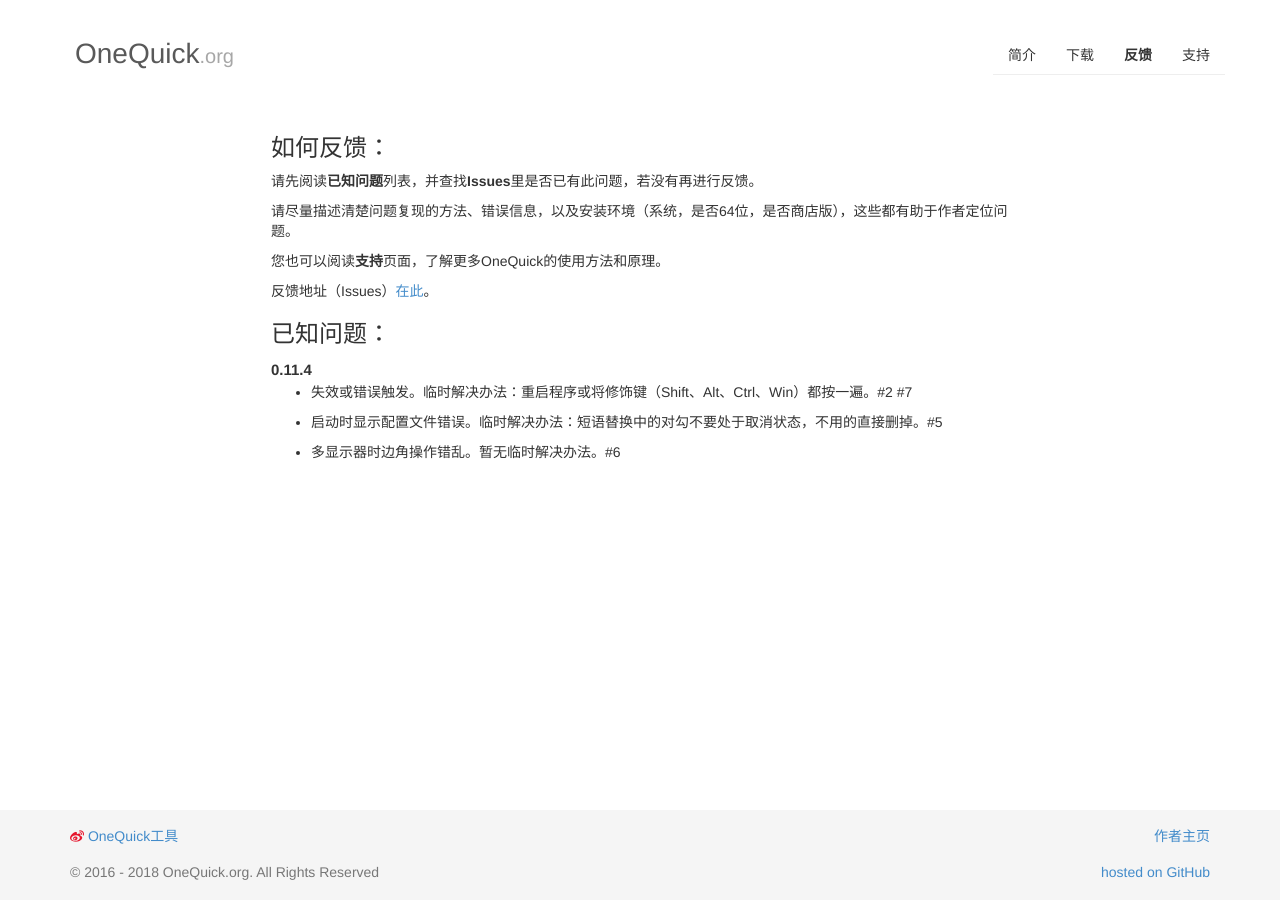
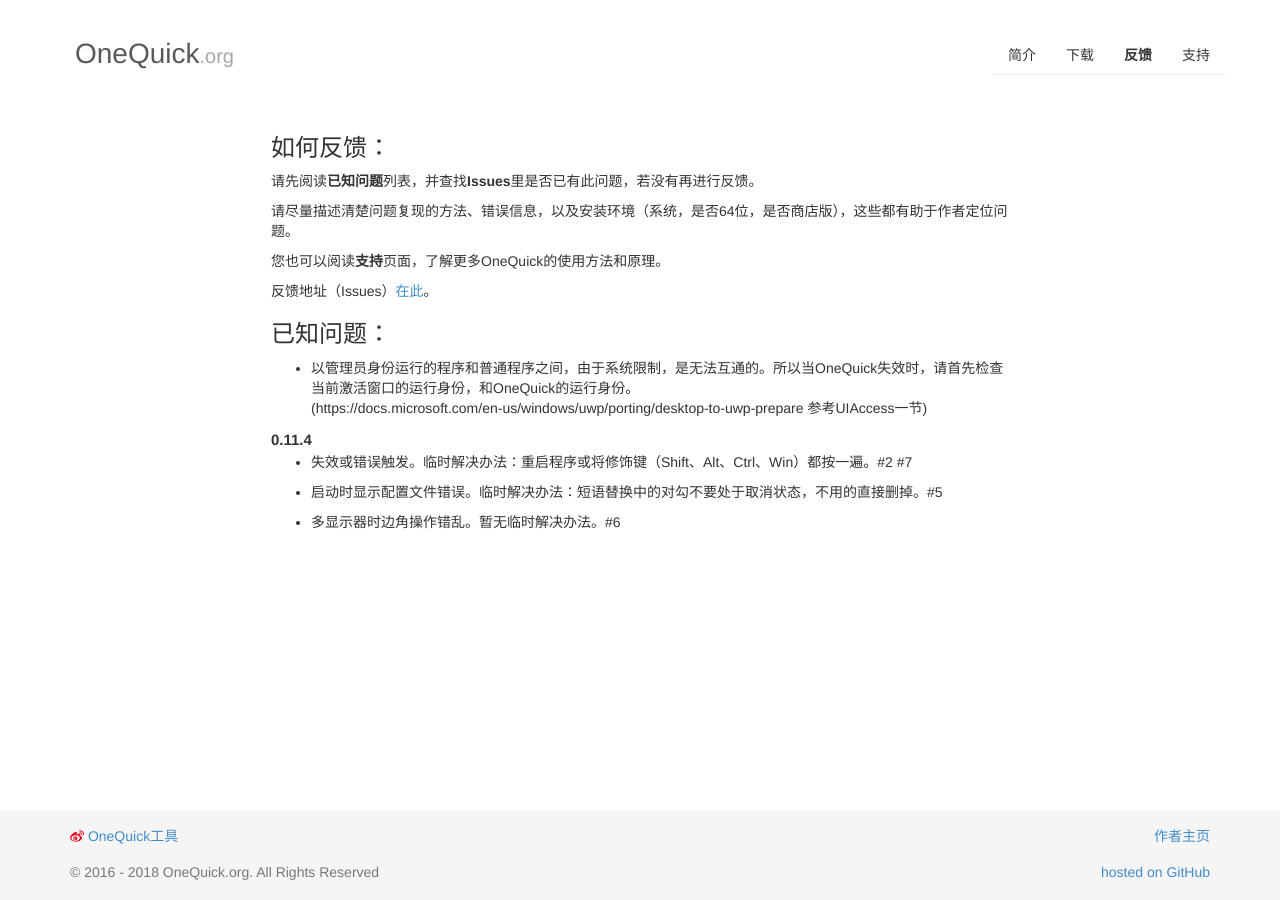
Before and after one commit to OneQuick/OneQuick.github.io-v1-legacy, a Jekyll site: the page built from feedback.md, in a window 1280 px wide. Built offline with Jekyll 4.4.1, drawn with Linux system fonts in a browser that asks for light colours.

Commit message:
Update feedback.md

```diff
--- a/feedback.md
+++ b/feedback.md
@@ -17,6 +17,9 @@
 
 ### 已知问题：
 
+- 以管理员身份运行的程序和普通程序之间，由于系统限制，是无法互通的。所以当OneQuick失效时，请首先检查当前激活窗口的运行身份，和OneQuick的运行身份。
+(https://docs.microsoft.com/en-us/windows/uwp/porting/desktop-to-uwp-prepare 参考UIAccess一节)
+
 #### 0.11.4
 
 - 失效或错误触发。临时解决办法：重启程序或将修饰键（Shift、Alt、Ctrl、Win）都按一遍。#2 #7
```
